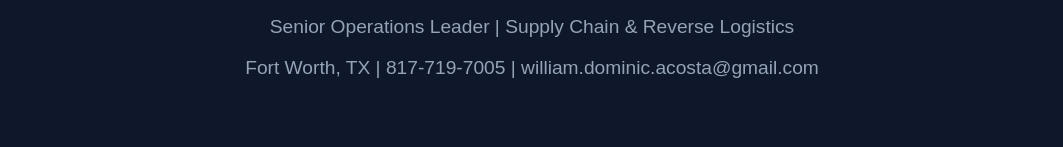
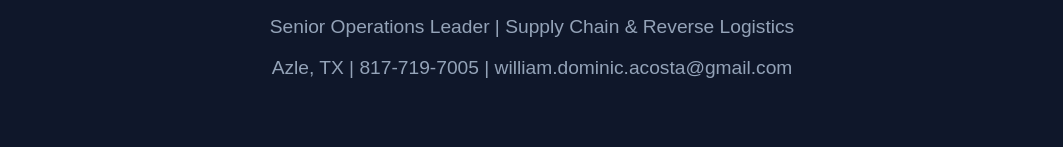
Before and after one commit to william-dominic-acosta/william-dominic-acosta.github.io, a plain HTML site: page index.html in a window 1280 px wide. Shown: the part 300-447 px from the top of the page, without its empty margins (108-1171 px from the left). Drawn offline with Linux system fonts and the light colour scheme.

Commit message:
Update index.html

```diff
--- a/index.html
+++ b/index.html
@@ -81,7 +81,7 @@ ul {
     <img src="profile.jpg" alt="William Acosta" class="profile-img">
     <h1>William Acosta</h1>
     <p>Senior Operations Leader | Supply Chain & Reverse Logistics</p>
-    <p>Fort Worth, TX | 817-719-7005 | william.dominic.acosta@gmail.com</p>
+    <p>Azle, TX | 817-719-7005 | william.dominic.acosta@gmail.com</p>
 </div>
 
 <div class="section">
```
